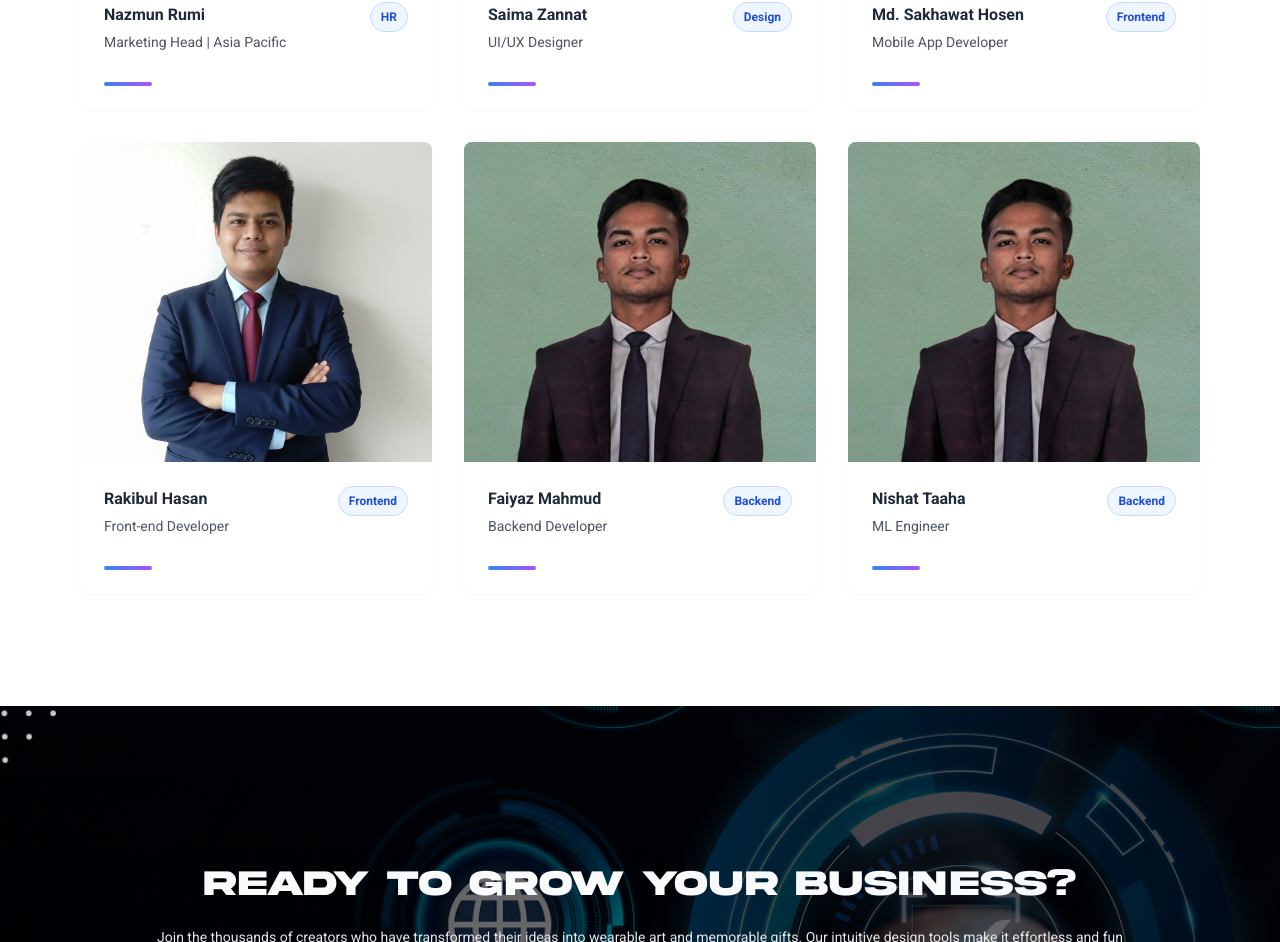
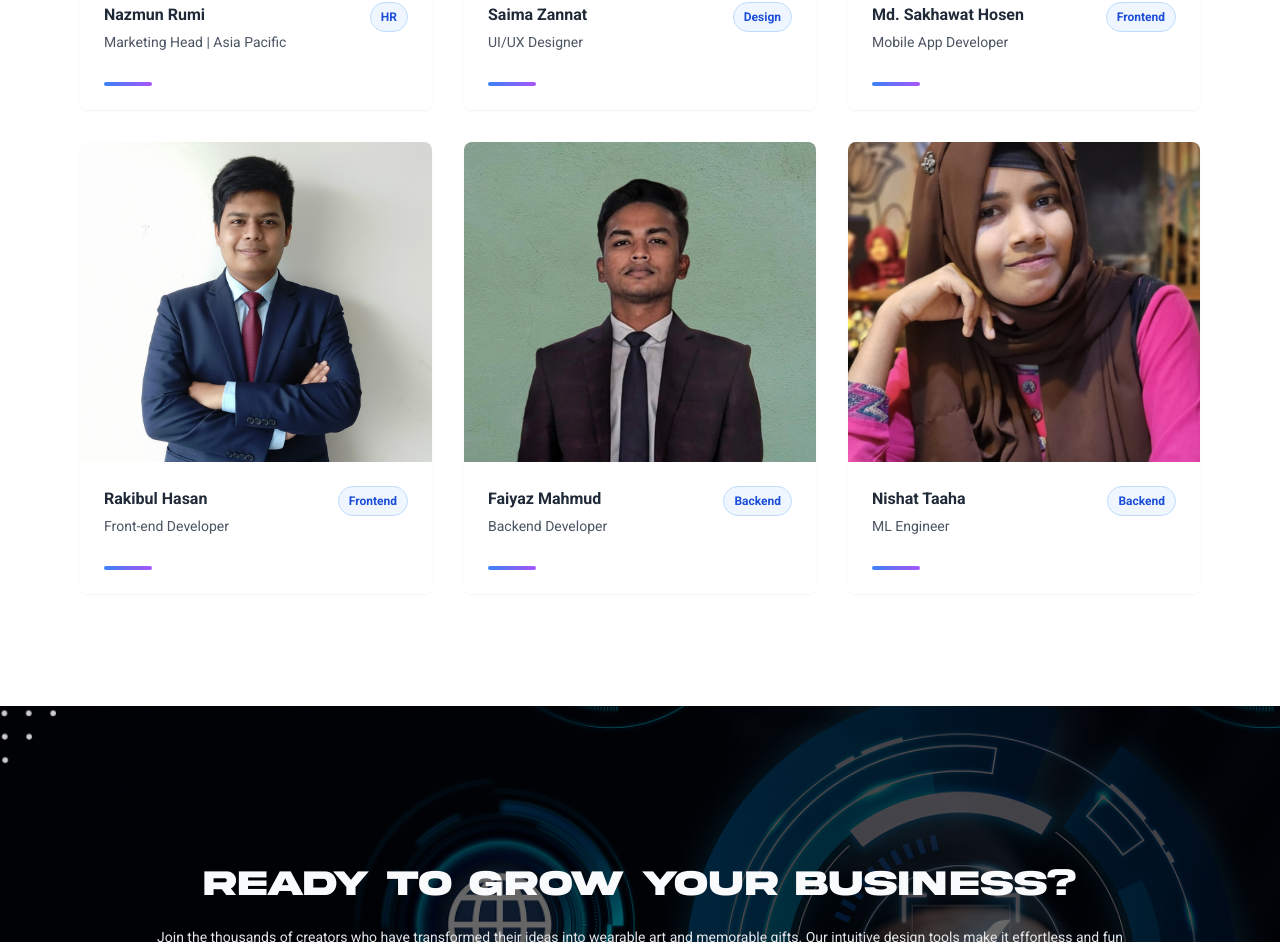
Before and after one commit to shoibaldas/next-job-app, a Next.js app: page /about in a window 1280 px wide. Shown: the part 4594-5536 px from the top of the page. Built offline with nearby package versions, Linux system fonts and the light colour scheme; a web font is replaced by a local one.

Commit message:
updated image

```diff
--- a/src/app/(site)/about/page.jsx
+++ b/src/app/(site)/about/page.jsx
@@ -150,7 +150,7 @@ const About = () => {
     {
       name: "Nishat Taaha",
       designation: "ML Engineer",
-      image: "/persons/faiyaz.jpg",
+      image: "/persons/nishat.jpg",
       socials: { linkedin: "https://www.linkedin.com/in/nishat-taaha-0571a2216/" },
       department: "Backend"
     },
@@ -331,7 +331,7 @@ const About = () => {
               </Heading>
               <div className="mt-4">
                 <div className='block lg:hidden'>
-                  <Link href="/contact">
+                  <Link href="/services">
                     <Button
                       variant="secondary"
                       size="sm"
@@ -343,7 +343,7 @@ const About = () => {
                   </Link>
                 </div>
                 <div className='hidden lg:block'>
-                  <Link href="/contact">
+                  <Link href="/services">
                     <Button
                       variant="secondary"
                       size="md"
--- a/src/app/(site)/services/page.jsx
+++ b/src/app/(site)/services/page.jsx
@@ -182,7 +182,7 @@ const Services = () => {
 
                 {/* Button that appears on hover */}
                 <div className="hidden lg:flex absolute bottom-8 left-4 opacity-0 group-hover:opacity-100 transition-opacity duration-300">
-                  <Link href="/services" >
+                  <Link href={service.url} >
                     <Button
                       variant="primary"
                       size="lg"
```
Also changed, not shown: public/persons/nishat.jpg (added).
